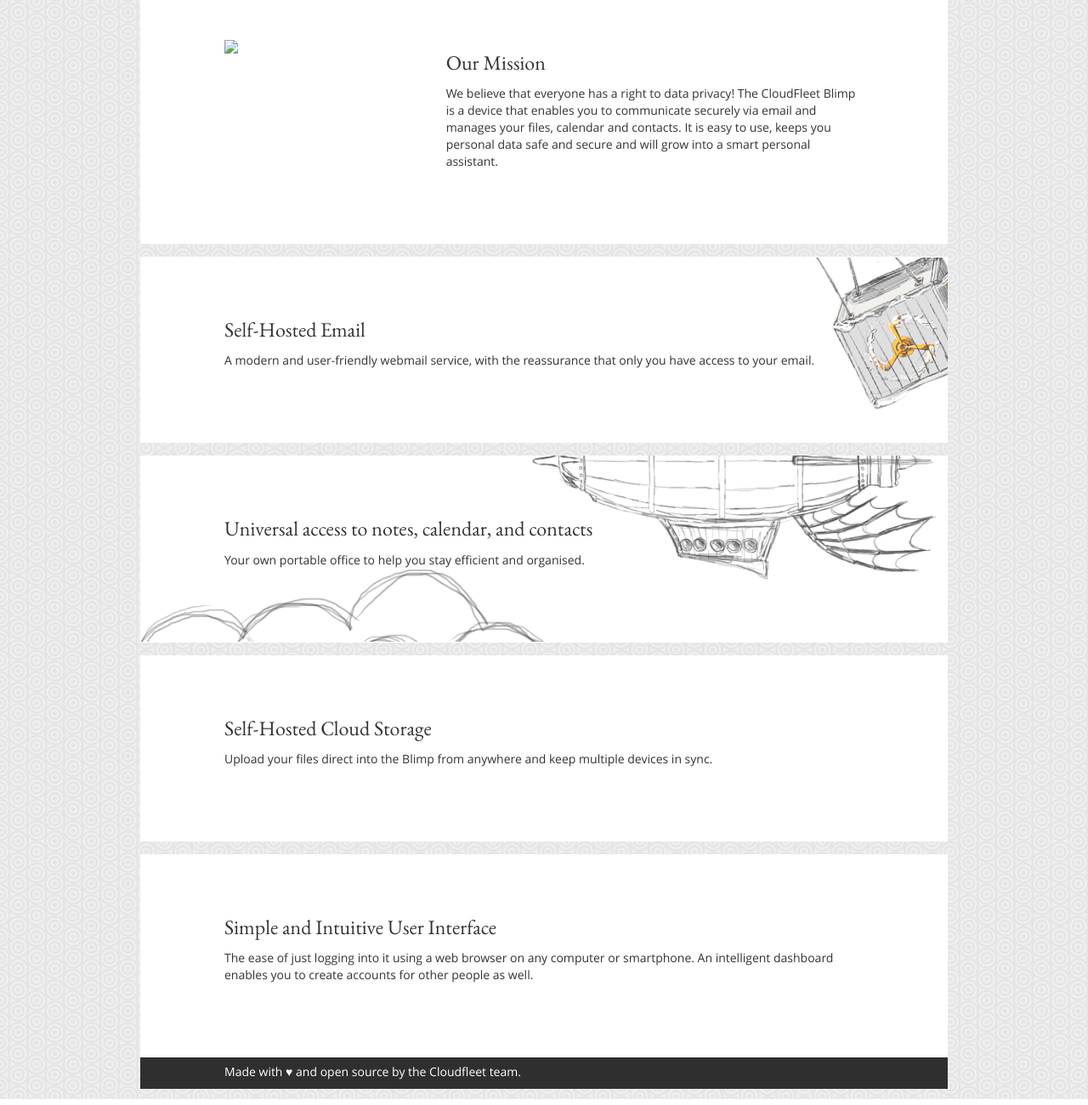
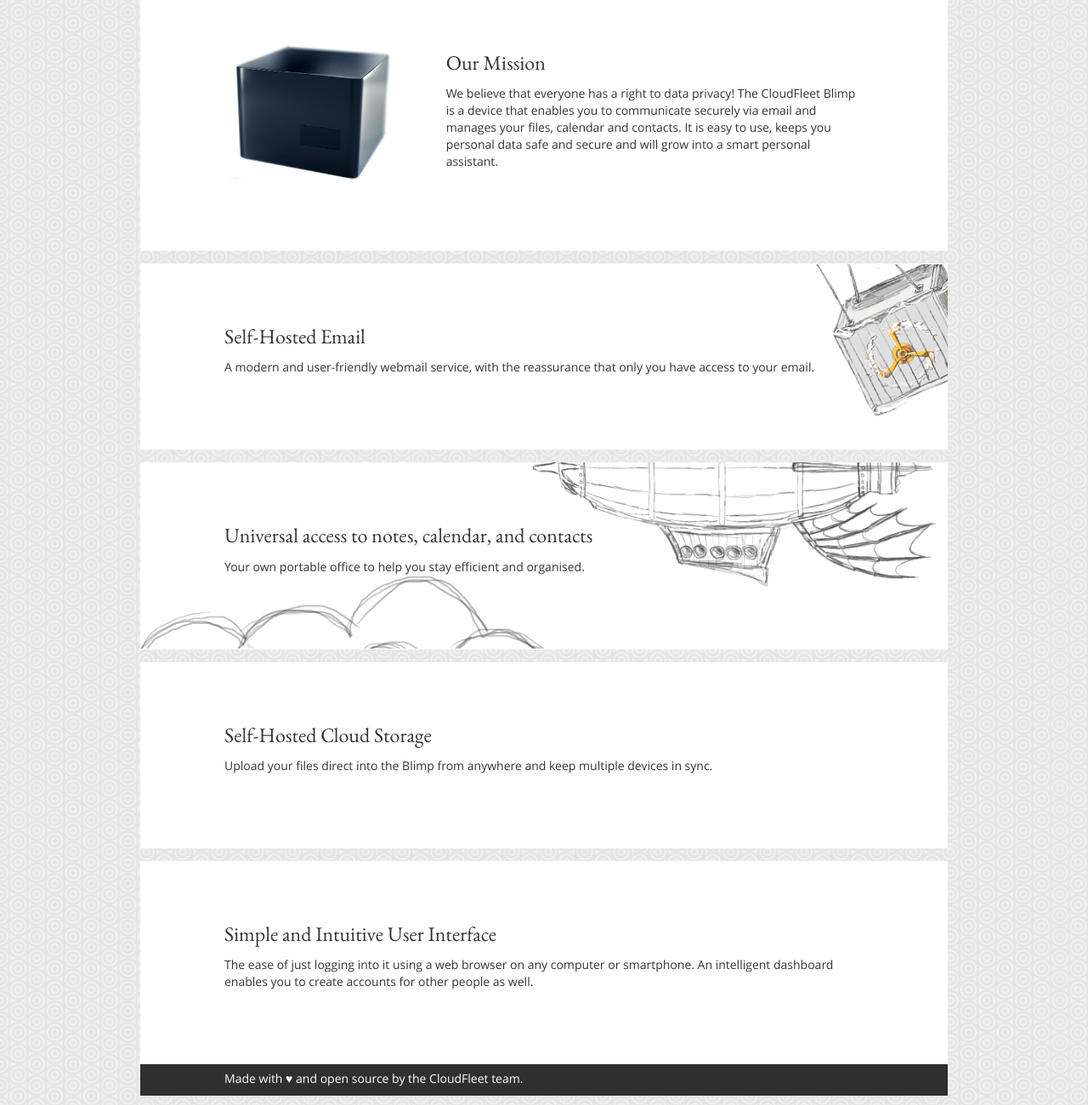
Before and after one commit to DoubleMalt/landing-page, a website: page app/index.html in a window 1280 px wide. Shown: the part 448-1748 px from the top of the page at 85% size. Drawn offline with Linux system fonts and the light colour scheme.

Commit message:
add blimp image, 80 char max lines

```diff
--- a/app/index.html
+++ b/app/index.html
@@ -98,15 +98,17 @@
 
             <div class="row">
                 <div class="col-sm-4">
-                    <img src="images/box.png">
+                    <img class="blimp" src="images/box.png">
                 </div>
                 <div class="col-sm-8">
                     <h3>Our Mission</h3>
                     <p>
-                        We believe that everyone has a right to data privacy! The CloudFleet Blimp is a device that
-                        enables you to communicate securely via email and manages your files, calendar and contacts. It
-                        is easy to use, keeps you personal data safe and secure and will grow into a smart personal
-                        assistant.
+                      We believe that everyone has a right to data privacy! The
+                      CloudFleet Blimp is a device that enables you to
+                      communicate securely via email and manages your files,
+                      calendar and contacts. It is easy to use, keeps you
+                      personal data safe and secure and will grow into a smart personal
+                      assistant.
                     </p>
                 </div>
             </div>
@@ -163,7 +165,7 @@
 
             <div class="row footer">
                 <div class="col-sm-12">
-                    <p>Made with ♥ and open source by the Cloudfleet team.</p>
+                    <p>Made with ♥ and open source by the CloudFleet team.</p>
                 </div>
             </div>
         </main>
--- a/app/styles/main.css
+++ b/app/styles/main.css
@@ -14,3 +14,9 @@
     left: -3em;
     width: 170%;
 }
+
+img.blimp {
+    width: 100%;
+    max-width: 200px;
+    background: none;
+}
```
Also changed, not shown: app/images/box.png (added).
